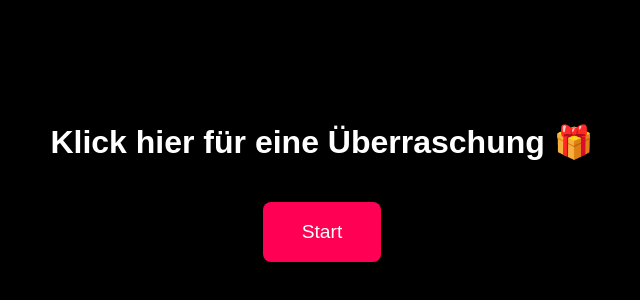
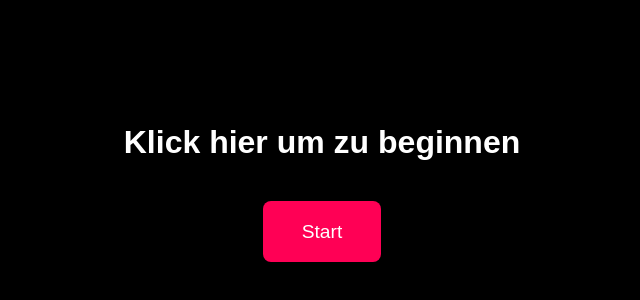
Before and after one commit to HilfsOrganisation/KBW, a plain HTML site: page index.html in a window 1280 px wide. Shown: the part 218-518 px from the top of the page, without its empty margins (318-958 px from the left). Drawn offline with Linux system fonts and the light colour scheme.

Commit message:
Update index.html

```diff
--- a/index.html
+++ b/index.html
@@ -40,7 +40,7 @@
 </head>
 <body>
 
-  <h1>Klick hier für eine Überraschung 🎁</h1>
+  <h1>Klick hier um zu beginnen</h1>
   <button onclick="startRickroll()">Start</button>
 
   <video id="rickroll" muted autoplay loop playsinline>
```
